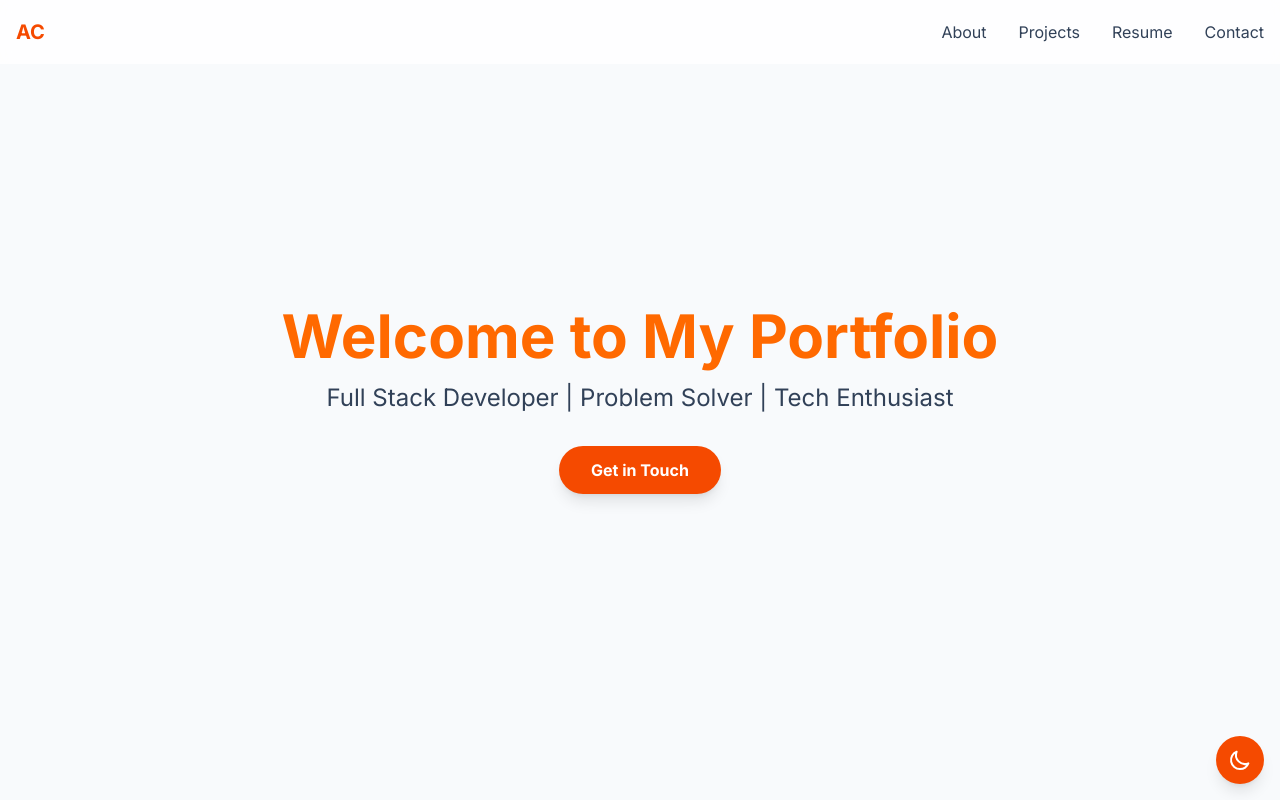
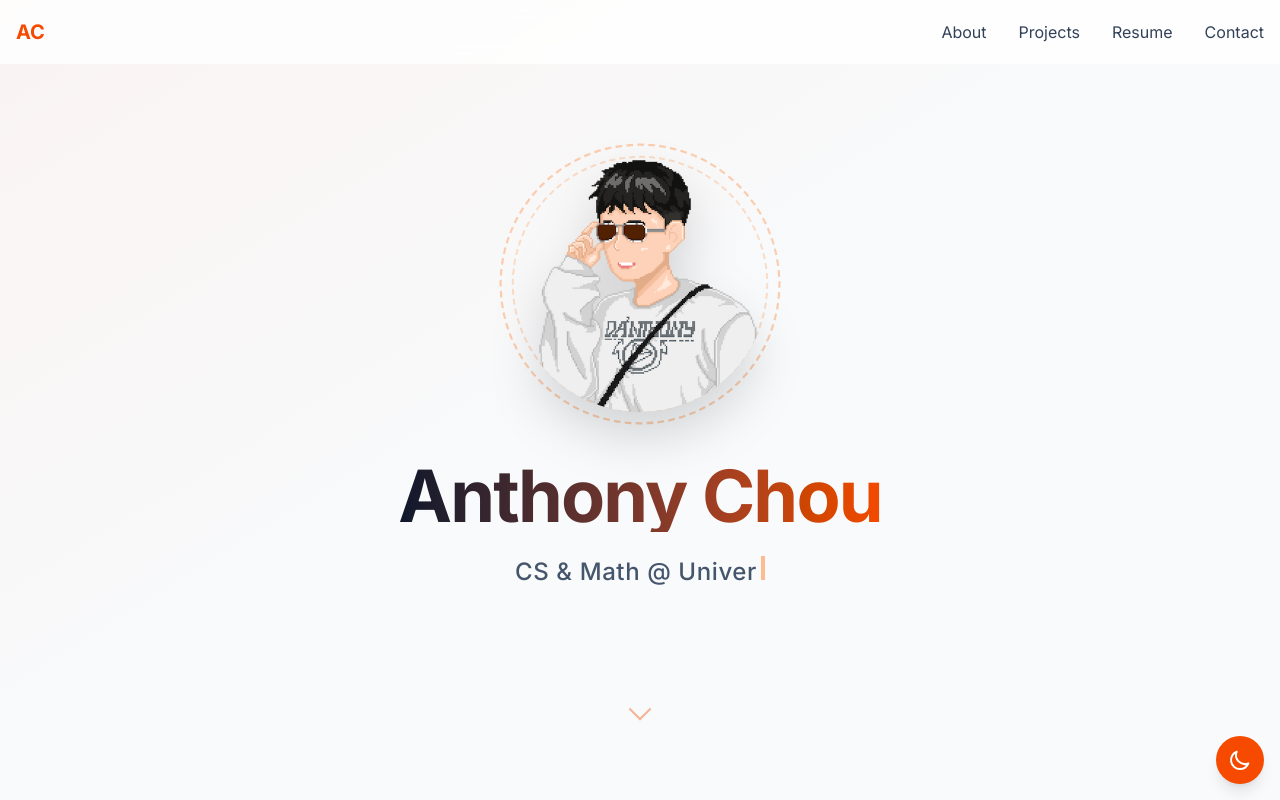
Before and after one commit to ctungyu11/personal-website, a Next.js app: page / in a window 1280 px wide. Shown: the top 800 px of the page. Built offline with nearby package versions, Linux system fonts and the light colour scheme.

Commit message:
Finished hero section.

```diff
--- a/src/app/page.tsx
+++ b/src/app/page.tsx
@@ -12,6 +12,6 @@ export default function Home() {
       <Projects />
       <Resume />
       <Contact />
-    </main>
+      </main>
   );
 }
--- a/src/components/sections/Hero.tsx
+++ b/src/components/sections/Hero.tsx
@@ -1,30 +1,215 @@
 'use client';
 
-import React from 'react';
+import React, { useState, useEffect } from 'react';
 import { useTheme } from '@/context/ThemeContext';
+import Image from 'next/image';
+import { motion } from 'framer-motion';
 
 const Hero = () => {
   const { theme } = useTheme();
+  const [currentHeaderIndex, setCurrentHeaderIndex] = useState(0);
+  const [displayText, setDisplayText] = useState('');
+  const [isDeleting, setIsDeleting] = useState(false);
+
+  const headers = [
+    "CS & Math @ University of Michigan",
+    "Backend Engineer",
+    "Quantitative Developer",
+    "NLP & Network Researcher"
+  ];
+
+  useEffect(() => {
+    let timeout: NodeJS.Timeout;
+    const currentText = headers[currentHeaderIndex];
+
+    if (!isDeleting && displayText === currentText) {
+      // Wait before starting to delete
+      timeout = setTimeout(() => {
+        setIsDeleting(true);
+      }, 2000);
+    } else if (isDeleting && displayText === '') {
+      // Move to next text after deletion
+      setCurrentHeaderIndex((prev) => (prev + 1) % headers.length);
+      setIsDeleting(false);
+    } else {
+      // Type or delete text
+      const delta = isDeleting ? -1 : 1;
+      timeout = setTimeout(() => {
+        setDisplayText(currentText.substring(0, displayText.length + delta));
+      }, isDeleting ? 50 : 100); // Faster deletion, slower typing
+    }
+
+    return () => clearTimeout(timeout);
+  }, [displayText, currentHeaderIndex, isDeleting]);
 
   return (
-    <section id="hero" className={`min-h-screen flex items-center justify-center transition-colors duration-300 ${
-      theme === 'dark' ? 'bg-slate-900 text-slate-50' : 'bg-slate-50 text-slate-900'
+    <section className={`relative min-h-screen flex flex-col items-center justify-between py-20 transition-colors duration-300 ${
+      theme === 'dark' ? 'bg-slate-900' : 'bg-slate-50'
     }`}>
-      <div className="container mx-auto px-4">
-        <div className="text-center">
-          <h1 className="text-5xl md:text-6xl font-bold mb-4 text-orange-500">
-            Welcome to My Portfolio
-          </h1>
-          <p className={`text-xl md:text-2xl mb-8 ${
-            theme === 'dark' ? 'text-slate-200' : 'text-slate-700'
-          }`}>
-            Full Stack Developer | Problem Solver | Tech Enthusiast
-          </p>
-          <button className="bg-orange-600 hover:bg-orange-700 text-white font-bold py-3 px-8 rounded-full transition duration-300 shadow-lg hover:shadow-orange-600/20">
-            Get in Touch
-          </button>
+      {/* Animated background */}
+      <div className="absolute inset-0 overflow-hidden">
+        <div className={`absolute inset-0 bg-gradient-to-br ${
+          theme === 'dark'
+            ? 'from-orange-500/5 via-slate-900 to-slate-900'
+            : 'from-orange-500/5 via-slate-50 to-slate-50'
+        }`} />
+        <motion.div
+          animate={{
+            scale: [1, 1.2, 1],
+            opacity: [0.3, 0.5, 0.3],
+          }}
+          transition={{
+            duration: 8,
+            repeat: Infinity,
+            ease: "easeInOut"
+          }}
+          className={`absolute inset-0 bg-[radial-gradient(circle_at_center,_var(--tw-gradient-stops))] ${
+            theme === 'dark'
+              ? 'from-orange-500/20 via-transparent to-transparent'
+              : 'from-orange-500/20 via-transparent to-transparent'
+          }`}
+        />
+      </div>
+
+      <div className="container mx-auto px-4 relative z-10 flex-1 flex flex-col items-center justify-center">
+        <div className="flex flex-col items-center">
+          {/* Profile Image */}
+          <motion.div
+            initial={{ scale: 0.8, opacity: 0 }}
+            animate={{ scale: 1, opacity: 1 }}
+            transition={{
+              duration: 0.8,
+              ease: [0.6, -0.05, 0.01, 0.99]
+            }}
+            className="relative mb-12"
+          >
+            <div className="relative w-48 h-48 md:w-64 md:h-64">
+              {/* Animated rings */}
+              <motion.div
+                animate={{
+                  scale: [1, 1.1, 1],
+                  rotate: 360,
+                }}
+                transition={{
+                  scale: {
+                    duration: 4,
+                    repeat: Infinity,
+                    ease: "easeInOut"
+                  },
+                  rotate: {
+                    duration: 20,
+                    repeat: Infinity,
+                    ease: "linear"
+                  }
+                }}
+                className="absolute inset-0 rounded-full border-2 border-dashed border-orange-500/30"
+              />
+              <motion.div
+                animate={{
+                  scale: [1.1, 1, 1.1],
+                  rotate: -360,
+                }}
+                transition={{
+                  scale: {
+                    duration: 4,
+                    repeat: Infinity,
+                    ease: "easeInOut"
+                  },
+                  rotate: {
+                    duration: 15,
+                    repeat: Infinity,
+                    ease: "linear"
+                  }
+                }}
+                className="absolute inset-0 rounded-full border-2 border-dashed border-orange-500/20"
+              />
+              <Image
+                src="/profile.png"
+                alt="Anthony Chou"
+                fill
+                className="object-cover rounded-full drop-shadow-2xl"
+                priority
+              />
+            </div>
+          </motion.div>
+
+          {/* Text Content */}
+          <div className="text-center max-w-3xl mx-auto">
+            <motion.div
+              initial={{ y: 20, opacity: 0 }}
+              animate={{ y: 0, opacity: 1 }}
+              transition={{ delay: 0.2 }}
+              className="space-y-6"
+            >
+              <motion.h1
+                initial={{ y: 20, opacity: 0 }}
+                animate={{ y: 0, opacity: 1 }}
+                transition={{ delay: 0.3 }}
+                className={`text-5xl md:text-6xl lg:text-7xl font-bold bg-clip-text text-transparent bg-gradient-to-r tracking-tight ${
+                  theme === 'dark'
+                    ? 'from-white to-orange-400'
+                    : 'from-slate-900 to-orange-600'
+                }`}
+                style={{ fontFamily: 'var(--font-inter)' }}
+              >
+                Anthony Chou
+              </motion.h1>
+
+              <div className="h-16 relative">
+                <motion.p
+                  className={`text-xl md:text-2xl font-medium tracking-wide ${
+                    theme === 'dark' ? 'text-slate-300' : 'text-slate-600'
+                  }`}
+                  style={{ fontFamily: 'var(--font-mono)' }}
+                >
+                  {displayText}
+                  <motion.span
+                    animate={{ opacity: [1, 0] }}
+                    transition={{ duration: 0.5, repeat: Infinity }}
+                    className="inline-block w-1 h-6 ml-1 bg-orange-500"
+                  />
+                </motion.p>
+              </div>
+            </motion.div>
+          </div>
         </div>
       </div>
+
+      {/* Scroll indicator */}
+      <motion.div
+        initial={{ opacity: 0 }}
+        animate={{ opacity: 1 }}
+        transition={{ delay: 0.8 }}
+        className="relative z-10"
+      >
+        <motion.div
+          animate={{
+            y: [0, 8, 0],
+          }}
+          transition={{
+            duration: 1.5,
+            repeat: Infinity,
+            ease: "easeInOut"
+          }}
+          className="flex flex-col items-center"
+        >
+          <div className="w-6 h-6 flex items-center justify-center">
+            <motion.div
+              animate={{
+                opacity: [0.3, 1, 0.3],
+              }}
+              transition={{
+                duration: 1.5,
+                repeat: Infinity,
+                ease: "easeInOut"
+              }}
+              className={`w-4 h-4 border-b-2 border-r-2 transform rotate-45 ${
+                theme === 'dark' ? 'border-orange-500' : 'border-orange-600'
+              }`}
+            />
+          </div>
+        </motion.div>
+      </motion.div>
     </section>
   );
 };
```
Also changed, not shown: package.json (+7 -6 lines), public/profile.png (added), 1 other file (tests, documents, lock files or other folders).
